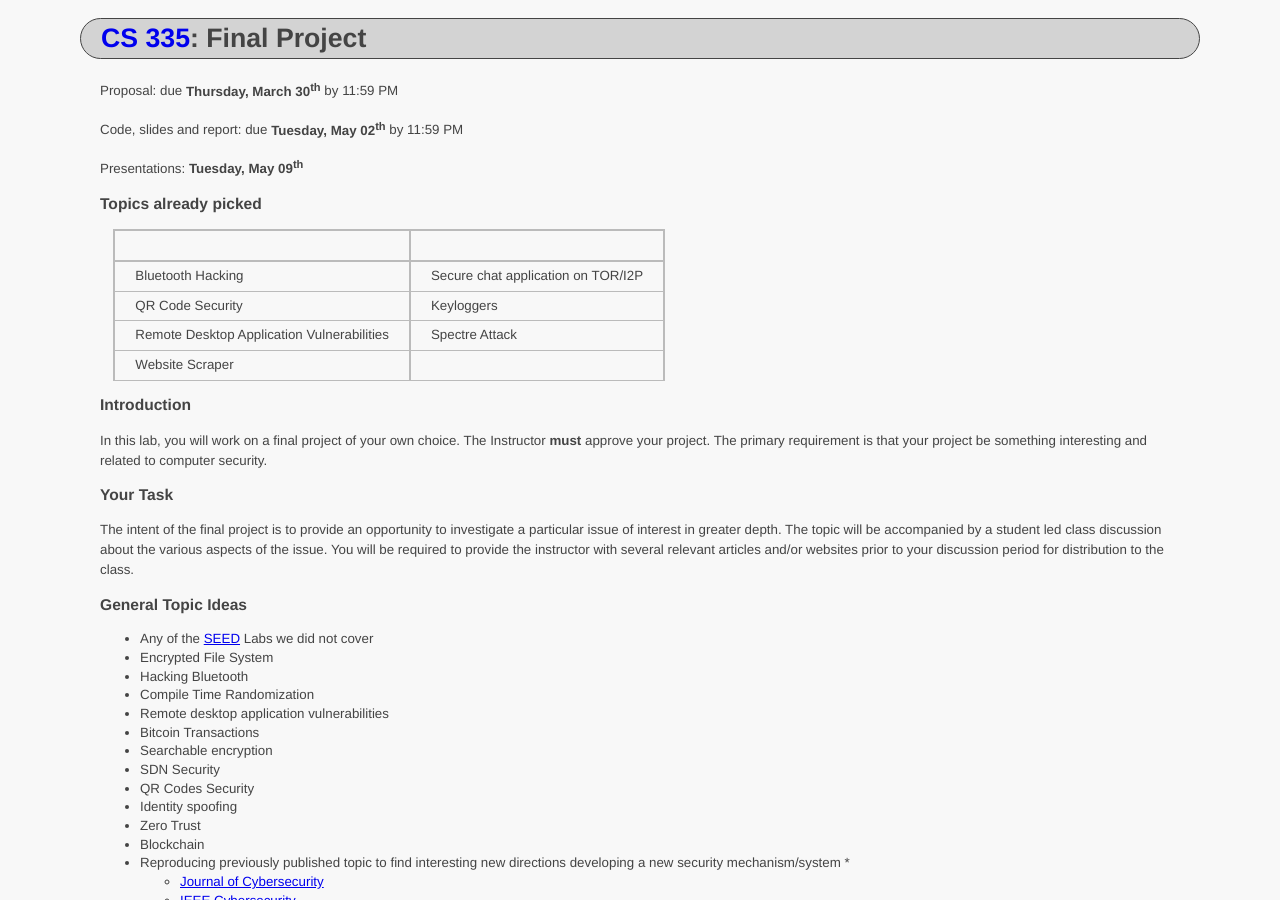
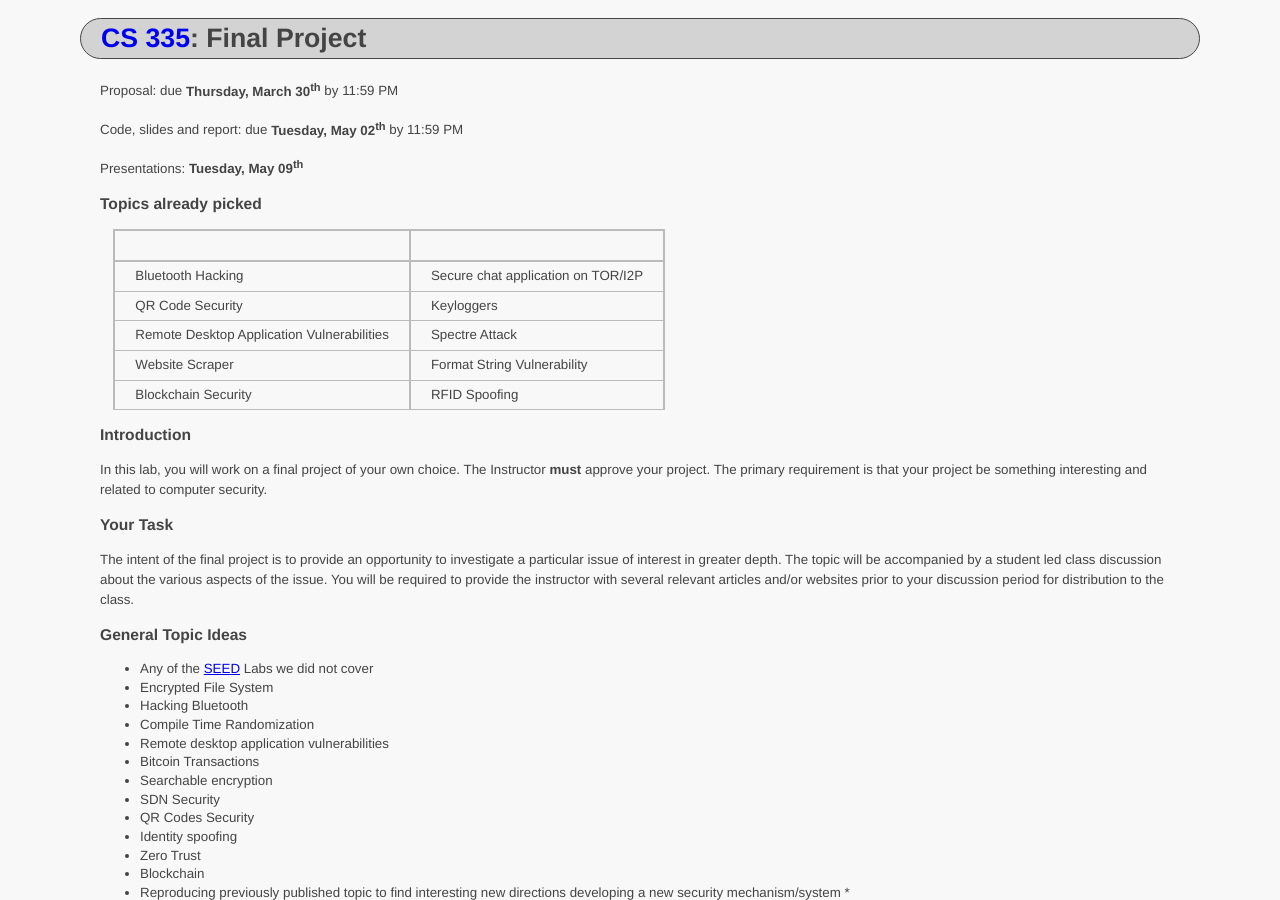
Before and after one commit to ycpcs/cs335-spring2023, a Jekyll site: the page built from assignments/project.md, in a window 1280 px wide and 900 px high. Built offline with Jekyll 4.4.1, drawn with Linux system fonts in a browser that asks for light colours.

Commit message:
update topics

```diff
--- a/assignments/project.md
+++ b/assignments/project.md
@@ -17,7 +17,8 @@ Presentations: **Tuesday, May 09<sup>th</sup>**
 Bluetooth Hacking | Secure chat application on TOR/I2P
 QR Code Security | Keyloggers
 Remote Desktop Application Vulnerabilities | Spectre Attack
-Website Scraper |
+Website Scraper | Format String Vulnerability
+Blockchain Security | RFID Spoofing
 
 ### Introduction
 
```
